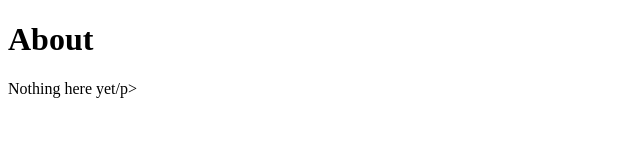
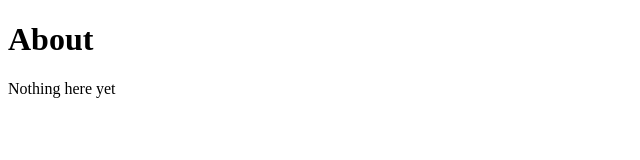
Before and after one commit to LAakerberg/first-repo, a plain HTML site: page About.html in a window 1280 px wide. Shown: the full height of the page, 0-640 px from the left. Drawn offline with Linux system fonts and the light colour scheme.

Commit message:
Update About.html

```diff
--- a/About.html
+++ b/About.html
@@ -15,7 +15,7 @@
     </header>
 
     <main>
-        <p>Nothing here yet/p>
+        <p>Nothing here yet</p>
     </main>
 
 </body>
```
